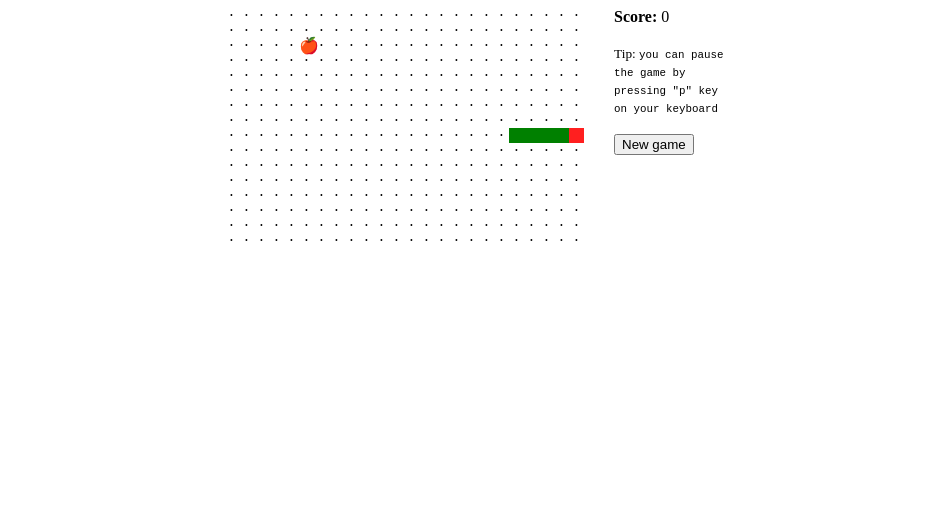
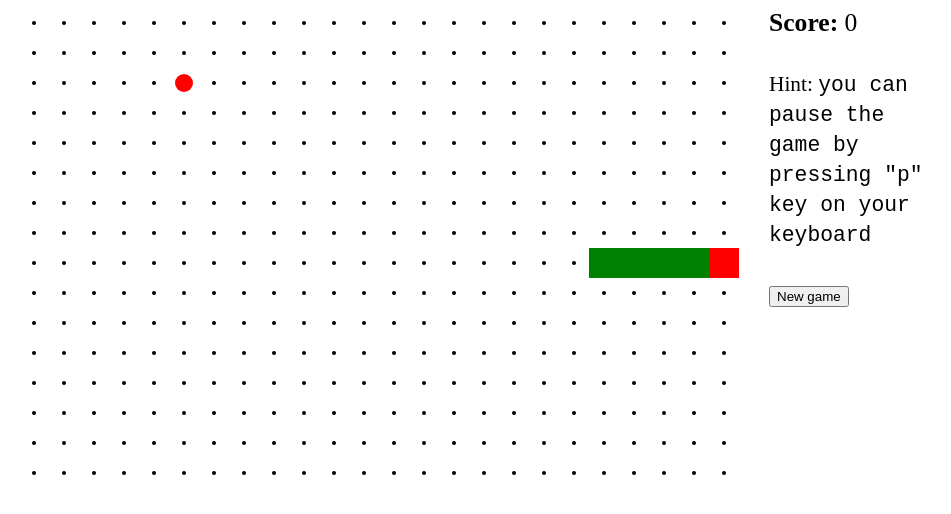
Before and after one commit to dankoknad/Snake, a plain HTML site: page index.html in a window 1280 px wide. Shown: the whole page, without its empty margins (166-1117 px from the left). Drawn offline with Linux system fonts and the light colour scheme.

Commit message:
switching to canvas api for rendering, simplifying the game logic

```diff
--- a/css/main.css
+++ b/css/main.css
@@ -1,12 +1,4 @@
 body { display: flex; justify-content: center; }
-.board { width: 360px; height: 240px; }
-.dashboard { width: 110px; margin-left: 30px; }
-.row { display: flex; }
-.row > div { width: 15px; height: 15px; line-height: 15px; text-align: center; }
-.green { background: green; }
-.brown { background: brown; }
-.blink { background-color: transparent; animation: blinking 1s infinite; }
-@keyframes blinking {
-  0% { background-color: #ff9b9b; }
-  100% { background-color: #f00; }
-}
+.dashboard { width: 160px; margin-left: 30px; font-size: 1.6rem; }
+.canvasContainer { position: relative; width: 720px; height: 480px; }
+#canvas { position: absolute; width: 100%; height: auto; }
--- a/index.html
+++ b/index.html
@@ -6,13 +6,16 @@
   <link rel="stylesheet" href="css/main.css">
 </head>
 <body>
-  <div id="board" class="board"></div>
+  <div class="canvasContainer">
+    <canvas id="canvas" width="720" height="480"></canvas>
+  </div>
+
   <div class="dashboard">
     <strong>Score: </strong>
     <span id="result"></span>
     <br>
     <br>
-    <small>Tip: <code>you can pause the game by pressing "p" key on your keyboard</code></small>
+    <small>Hint: <code>you can pause the game by pressing "p" key on your keyboard</code></small>
     <br>
     <br>
     <button id="newGameBtn">New game</button>
--- a/js/app.js
+++ b/js/app.js
@@ -1,4 +1,4 @@
-import { render } from './render.js'
+import { renderCanvas } from './renderCanvas.js'
 import { gameInit } from './snake.js'
 import O from './observable.js'
 import { handleKeyDown } from './eventHandlers.js'
@@ -8,5 +8,5 @@ const newGameBtnEl = document.getElementById('newGameBtn')
 window.addEventListener('keydown', handleKeyDown)
 newGameBtnEl.addEventListener('click', gameInit)
 
-O.add(render)
+O.add(renderCanvas)
 gameInit()
--- a/js/render.js
+++ /dev/null
@@ -1,28 +0,0 @@
-const boardEl = document.getElementById('board')
-const resultEl = document.getElementById('result')
-
-export function render({ score, board, snake, gameOver }) {
-  boardEl.replaceChildren()
-  const [sR, sC]  = snake[snake.length - 1]
-  resultEl.innerText = score
-
-  for(let row = 0; row < board.length; row++) {
-    const rowEl = document.createElement('div')
-    rowEl.classList.add('row')
-    for(let col = 0; col < board[0].length; col++) {
-      const cellEl = document.createElement('div')
-      if(gameOver && row === sR && col === sC) {
-        cellEl.classList.add('blink')
-      } else if(board[row][col] === 'o') {
-        cellEl.classList.add('brown')
-      }  else if(board[row][col] === 'x') {
-        cellEl.classList.add('green')
-      } else {
-        cellEl.innerHTML = board[row][col] || '&#183;'
-      }
-      rowEl.appendChild(cellEl)
-    }
-    boardEl.appendChild(rowEl)
-  }
-
-}
--- /dev/null
+++ b/js/renderCanvas.js
@@ -0,0 +1,42 @@
+import { genGrid } from './snake.js'
+
+const canvas = document.getElementById('canvas')
+const resultEl = document.getElementById('result')
+const ctx = canvas.getContext("2d");
+const rect = canvas.getBoundingClientRect()
+const grid = genGrid()
+
+canvas.width = rect.width * devicePixelRatio
+canvas.height = rect.height * devicePixelRatio
+
+const unit = canvas.width / 24
+const offset = unit * .5
+
+export function renderCanvas({ score, snake, apple, gameOver }) {
+  ctx.clearRect(0, 0, canvas.width, canvas.height);
+  resultEl.innerText = score
+
+  for(let row = 0; row < grid.length; row++) {
+    for(let col = 0; col < grid[0].length; col++) {
+      ctx.fillStyle = 'black'
+      ctx.beginPath();
+      ctx.arc(col * unit + offset, row * unit + offset, 2, 0, Math.PI * 2 )
+      ctx.fill()
+    }
+  }
+
+  snake.slice().reverse().forEach(([y, x], i) => {
+    if(i === 0) {
+      ctx.fillStyle = gameOver ? 'red' : 'brown'
+    } else {
+      ctx.fillStyle = 'green'
+    }
+    ctx.fillRect(x * unit, y * unit, unit, unit);
+  })
+
+  ctx.beginPath();
+  ctx.fillStyle = 'red'
+  ctx.arc(apple[1] * unit + offset, apple[0] * unit + offset, unit * .3, 0, Math.PI * 2 )
+  ctx.fill()
+
+}
--- a/js/snake.js
+++ b/js/snake.js
@@ -55,7 +55,6 @@ function play() {
   const [aR, aC]  = updatedData.apple
   const lastSnakeHeadPos = updatedData.snake[dataRef.snake.length - 1]
   const [ _, ...newSnake ] = updatedData.snake
-  const newBoard = genGrid()
 
   if(direction === 'up') {
     const newRowInx = lastSnakeHeadPos[0] - 1
@@ -118,15 +117,9 @@ function play() {
 
     updatedData.score++
     updatedData.apple = [row, col]
-    newBoard[row][col] = '🍎'
-  } else {
-    newBoard[aR][aC] = '🍎'
   }
   // end eaten apple
 
-  newSnake.forEach(([r,c], i, s) => newBoard[r][c] = (i < s.length - 1) ? 'x' : 'o')
-
-  updatedData.board = newBoard
   updatedData.snake = newSnake
 
   if(directions.length > 1) {
@@ -155,13 +148,9 @@ export function isTimerActive() {
 export function gameInit() {
   if(timer) { clearTimer() }
 
-  const grid = genGrid()
-  snakeInitiall.forEach(([r,c], i, s) => grid[r][c] = (i < s.length - 1) ? 'x' : 'o')
   const [row, col] = findPlaceForApple(snakeInitiall)
-  grid[row][col] = '🍎'
 
   const initialData = {
-    board: grid,
     snake: [ ...snakeInitiall ],
     apple: [row, col],
     directions: ['right'],
```
Also changed, not shown: js/eventHandlers.js (+0 -10 lines), 1 other file.
